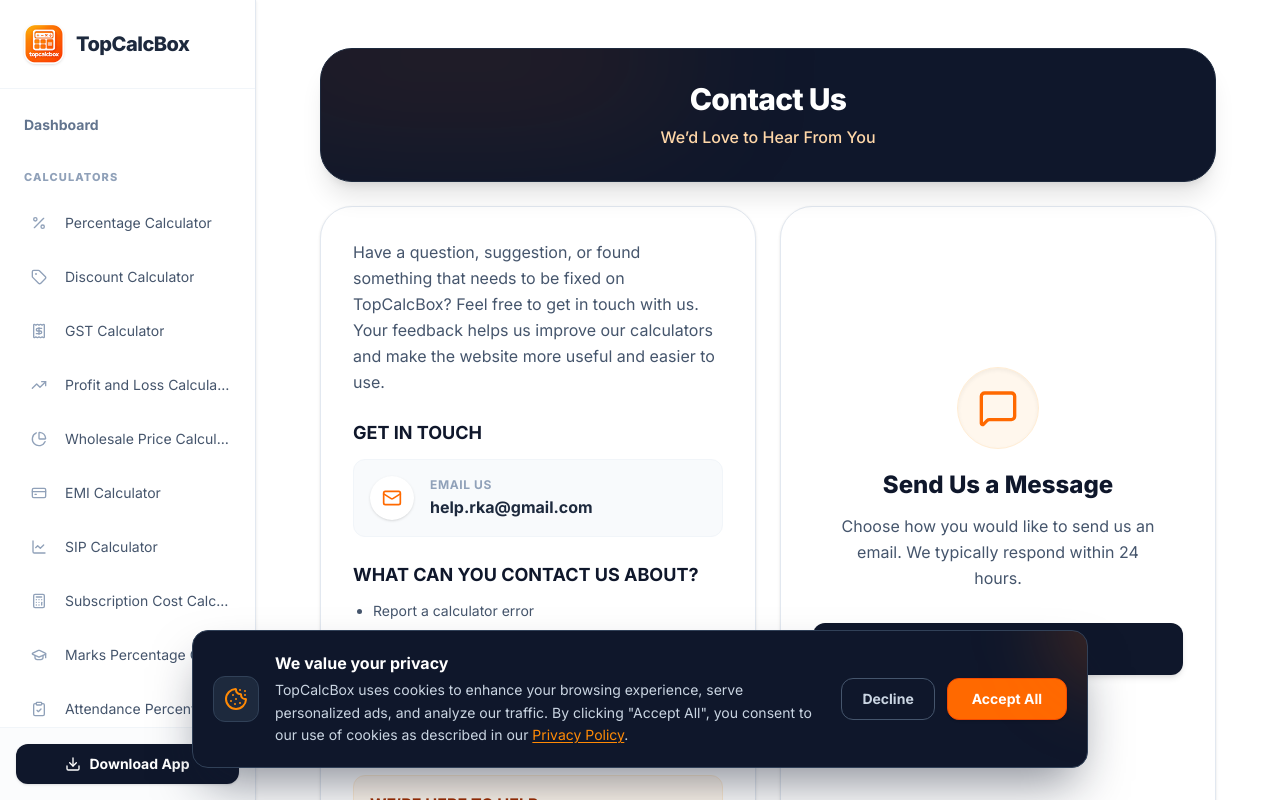
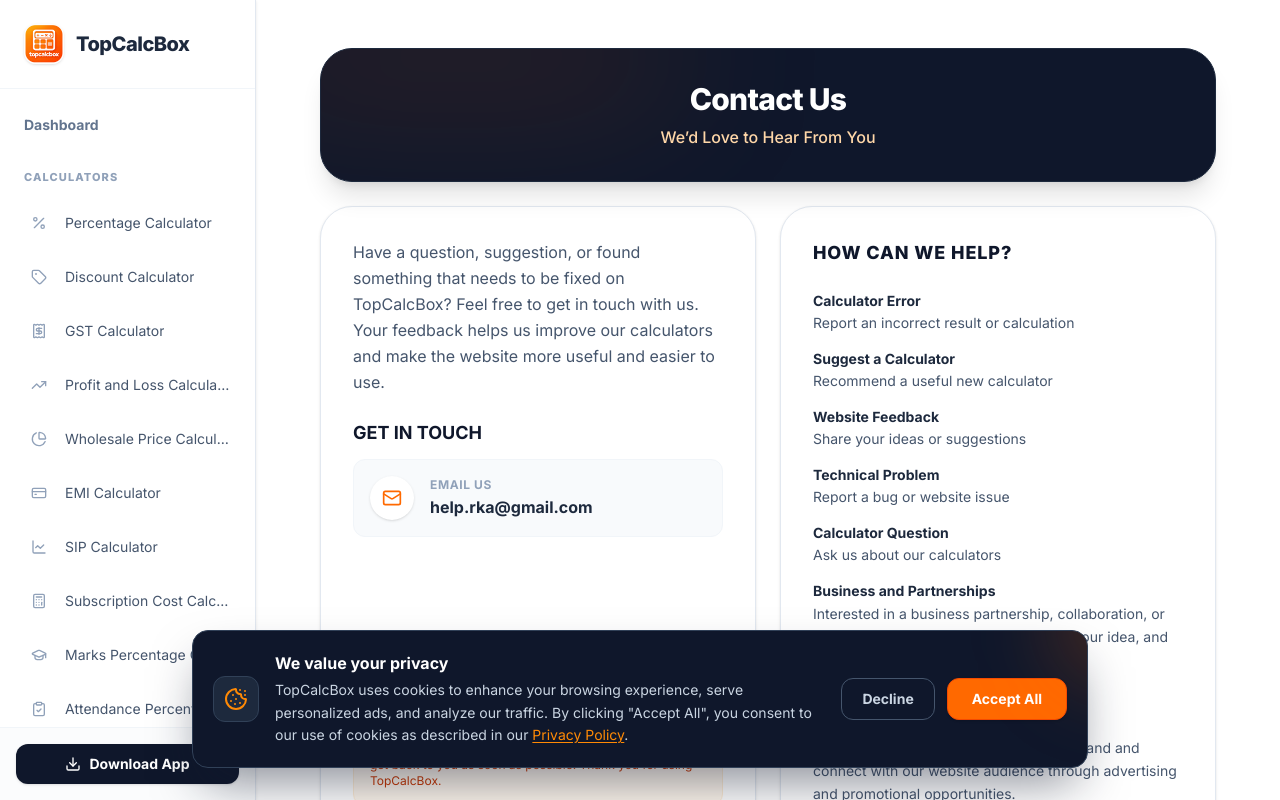
Before and after one commit to Amitrajpoot92/15tools, a Next.js app: page /contact in a window 1280 px wide. Built offline with nearby package versions, Linux system fonts and the light colour scheme.

Commit message:
Redesign footer, adjust feature badges, and fix blog dynamic route params

```diff
--- a/src/app/contact/page.tsx
+++ b/src/app/contact/page.tsx
@@ -30,15 +30,7 @@
             </div>
           </div>
 
-          <h2 className="text-lg font-bold text-slate-900 mb-3">WHAT CAN YOU CONTACT US ABOUT?</h2>
-          <ul className="list-disc pl-5 space-y-1.5 text-sm mb-6">
-            <li>Report a calculator error</li>
-            <li>Suggest a new calculator</li>
-            <li>Share feedback about the website</li>
-            <li>Report a technical problem</li>
-            <li>Ask a question about our calculators</li>
-            <li>Business or partnership enquiries</li>
-          </ul>
+
 
           <div className="mt-auto bg-orange-50 p-4 rounded-xl border border-orange-100">
             <h3 className="font-bold text-orange-800 mb-1">WE’RE HERE TO HELP</h3>
@@ -47,32 +39,38 @@
         </div>
 
         {/* Direct Email Prompt */}
-        <div className="bg-white p-6 md:p-8 rounded-[2rem] border border-slate-200 shadow-sm flex flex-col justify-center items-center text-center">
-          <div className="bg-orange-50 p-5 rounded-full mb-5 border border-orange-100 shadow-inner">
-            <MessageSquare className="w-10 h-10 text-orange-500" />
-          </div>
-          <h2 className="text-2xl font-extrabold text-slate-900 mb-3">
-            Send Us a Message
-          </h2>
-          <p className="text-slate-600 mb-8 text-sm md:text-base leading-relaxed max-w-xs">
-            Choose how you would like to send us an email. We typically respond within 24 hours.
-          </p>
+        <div className="bg-white p-6 md:p-8 rounded-[2rem] border border-slate-200 shadow-sm text-slate-600 flex flex-col">
+          <h2 className="text-lg font-extrabold text-slate-900 mb-6 uppercase tracking-wider">HOW CAN WE HELP?</h2>
 
-          <div className="w-full">
-            <a
-              href="https://mail.google.com/mail/?view=cm&fs=1&to=help.rka@gmail.com"
-              target="_blank"
-              rel="noopener noreferrer"
-              className="w-full bg-slate-900 text-white font-bold py-3.5 px-6 rounded-xl hover:bg-orange-600 transition-all shadow-md flex items-center justify-center gap-2 hover:scale-[1.02]"
-            >
-              <svg viewBox="0 0 24 24" className="w-5 h-5 fill-current"><path d="M24 5.457v13.909c0 .904-.732 1.636-1.636 1.636h-3.819V11.73L12 16.64l-6.545-4.91v9.273H1.636A1.636 1.636 0 0 1 0 19.366V5.457c0-2.023 2.309-3.178 3.927-1.964L5.455 4.64 12 9.548l6.545-4.91 1.528-1.145C21.69 2.28 24 3.434 24 5.457z"/></svg>
-              Open in Gmail
-            </a>
-          </div>
-
-          <div className="mt-8 text-xs font-medium text-slate-400 bg-slate-50 px-4 py-2 rounded-lg border border-slate-100">
-            Or email us manually at: <br/>
-            <span className="text-slate-700 font-bold">help.rka@gmail.com</span>
+          <div className="space-y-4">
+            <div>
+              <h3 className="font-bold text-slate-800 text-sm">Calculator Error</h3>
+              <p className="text-sm mt-0.5">Report an incorrect result or calculation</p>
+            </div>
+            <div>
+              <h3 className="font-bold text-slate-800 text-sm">Suggest a Calculator</h3>
+              <p className="text-sm mt-0.5">Recommend a useful new calculator</p>
+            </div>
+            <div>
+              <h3 className="font-bold text-slate-800 text-sm">Website Feedback</h3>
+              <p className="text-sm mt-0.5">Share your ideas or suggestions</p>
+            </div>
+            <div>
+              <h3 className="font-bold text-slate-800 text-sm">Technical Problem</h3>
+              <p className="text-sm mt-0.5">Report a bug or website issue</p>
+            </div>
+            <div>
+              <h3 className="font-bold text-slate-800 text-sm">Calculator Question</h3>
+              <p className="text-sm mt-0.5">Ask us about our calculators</p>
+            </div>
+            <div>
+              <h3 className="font-bold text-slate-800 text-sm">Business and Partnerships</h3>
+              <p className="text-sm mt-0.5 leading-relaxed">Interested in a business partnership, collaboration, or professional opportunity? Tell us about your idea, and let’s explore how we can work together.</p>
+            </div>
+            <div className="pt-2">
+              <h3 className="font-bold text-slate-900 text-sm flex items-center gap-1.5 bg-orange-50 inline-flex px-3 py-1 rounded-lg border border-orange-100 mb-1.5"><span className="text-base">📢</span> Advertise With Us</h3>
+              <p className="text-sm mt-0.5 leading-relaxed">Promote your product, service, app, or brand and connect with our website audience through advertising and promotional opportunities.</p>
+            </div>
           </div>
         </div>
       </div>
--- a/src/app/page.tsx
+++ b/src/app/page.tsx
@@ -3,7 +3,7 @@
 import { useState } from "react";
 import { TOOLS } from "@/lib/constants";
 import { ToolCard } from "@/components/ToolCard";
-import { Search, Sparkles, CheckCircle2, Zap, Smartphone, MousePointer2, ShieldCheck, HelpCircle, FileQuestion, Calculator } from "lucide-react";
+import { Search, Sparkles, CheckCircle2, Zap, Smartphone, MousePointer2, ShieldCheck, HelpCircle, FileQuestion, Calculator, Banknote, CalendarDays, ShoppingCart, Heart } from "lucide-react";
 import { motion } from "framer-motion";
 
 export default function Home() {
@@ -62,7 +62,7 @@
             transition={{ delay: 0.3 }}
             className="relative w-full max-w-lg group"
           >
-            <div className="absolute inset-y-0 left-0 pl-4 flex items-center pointer-events-none">
+            <div className="absolute inset-y-0 left-0 pl-4 flex items-center pointer-events-none z-10">
               <Search className="w-5 h-5 md:w-6 md:h-6 text-slate-400 group-focus-within:text-orange-400 transition-colors" />
             </div>
             <input
@@ -77,50 +77,55 @@
       </div>
 
       {/* Features Badges */}
-      <div className="flex flex-wrap justify-center gap-2 md:gap-3 mt-6 mb-8 max-w-5xl mx-auto px-1 sm:px-2">
-        <div className="flex justify-center gap-2 md:gap-3 w-full md:w-auto">
+      <div className="flex flex-wrap justify-center gap-2.5 md:gap-3 mt-6 mb-10 max-w-4xl mx-auto px-2">
         {[
           { icon: ShieldCheck, text: "100% Free to Use" },
           { icon: MousePointer2, text: "No Sign-Up Required" },
+          { icon: Zap, text: "Lightning Fast" },
+          { icon: Smartphone, text: "Mobile-Friendly" },
+          { icon: CheckCircle2, text: "Easy to Understand" }
         ].map((feature, idx) => (
-            <div key={`r1-${idx}`} className="inline-flex items-center justify-center space-x-1 sm:space-x-1.5 bg-white border border-slate-200 text-slate-600 px-2 sm:px-3 py-1.5 md:px-4 rounded-full text-[9px] sm:text-[10px] md:text-xs font-extrabold uppercase tracking-widest shadow-sm hover:border-orange-200 hover:text-orange-600 hover:bg-orange-50 transition-all cursor-default">
-              <feature.icon className="w-3 h-3 sm:w-3.5 sm:h-3.5 md:w-4 md:h-4 flex-shrink-0" />
+          <div
+            key={idx}
+            className="inline-flex items-center space-x-1.5 bg-white border border-slate-200 text-slate-700 px-3 py-1.5 md:px-4 md:py-2 rounded-full text-[10px] md:text-xs font-black uppercase tracking-widest shadow-sm hover:border-orange-300 hover:text-orange-600 hover:bg-orange-50 hover:shadow-md transition-all cursor-default"
+          >
+            <feature.icon className="w-3.5 h-3.5 md:w-4 md:h-4 text-orange-500" strokeWidth={2.5} />
             <span className="whitespace-nowrap">{feature.text}</span>
           </div>
         ))}
       </div>
-        <div className="flex justify-center gap-2 md:gap-3 w-full md:w-auto">
-          {[
-            { icon: Zap, text: "Lightning Fast" },
-            { icon: Smartphone, text: "Mobile-Friendly" },
-          ].map((feature, idx) => (
-            <div key={`r2-${idx}`} className="inline-flex items-center justify-center space-x-1 sm:space-x-1.5 bg-white border border-slate-200 text-slate-600 px-2 sm:px-3 py-1.5 md:px-4 rounded-full text-[9px] sm:text-[10px] md:text-xs font-extrabold uppercase tracking-widest shadow-sm hover:border-orange-200 hover:text-orange-600 hover:bg-orange-50 transition-all cursor-default">
-              <feature.icon className="w-3 h-3 sm:w-3.5 sm:h-3.5 md:w-4 md:h-4 flex-shrink-0" />
-              <span className="whitespace-nowrap">{feature.text}</span>
+
+      {/* Grid Section */}
+      <div>
+        {/* Main Header Banner */}
+        <div className="relative overflow-hidden rounded-[1.25rem] border border-orange-100 bg-orange-50/70 p-2 md:p-3 flex items-center justify-between shadow-sm mb-10">
+          <div className="flex items-center gap-3 md:gap-4">
+            {/* Left Icon Block */}
+            <div className="w-14 h-14 md:w-16 md:h-16 rounded-xl flex items-center justify-center shadow-md bg-gradient-to-br from-amber-400 to-orange-500 text-white shrink-0 ml-1 md:ml-2">
+              <Calculator className="w-7 h-7 md:w-8 md:h-8" strokeWidth={2.5} />
             </div>
-          ))}
-        </div>
-        <div className="flex justify-center gap-2 md:gap-3 w-full md:w-auto">
-          {[
-            { icon: CheckCircle2, text: "Easy to Understand" }
-          ].map((feature, idx) => (
-            <div key={`r3-${idx}`} className="inline-flex items-center justify-center space-x-1 sm:space-x-1.5 bg-white border border-slate-200 text-slate-600 px-2 sm:px-3 py-1.5 md:px-4 rounded-full text-[9px] sm:text-[10px] md:text-xs font-extrabold uppercase tracking-widest shadow-sm hover:border-orange-200 hover:text-orange-600 hover:bg-orange-50 transition-all cursor-default">
-              <feature.icon className="w-3 h-3 sm:w-3.5 sm:h-3.5 md:w-4 md:h-4 flex-shrink-0" />
-              <span className="whitespace-nowrap">{feature.text}</span>
-            </div>
-          ))}
+
+            {/* Title */}
+            <div className="flex flex-col justify-center">
+              <h2 className="text-xl md:text-3xl font-black text-slate-800 tracking-tight leading-none">
+                {searchQuery ? "Search Results" : (
+                  <>All <span className="bg-gradient-to-r from-orange-500 to-rose-500 bg-clip-text text-transparent">Calculators</span></>
+                )}
+              </h2>
+              {!searchQuery && (
+                <p className="text-[11px] md:text-sm font-bold text-slate-600 mt-1 md:mt-1.5">
+                  Explore all tools in one place
+                </p>
+              )}
             </div>
           </div>
 
-      {/* Grid Section */}
-      <div>
-        <div className="flex items-center justify-between mb-8 px-2">
-          <h2 className="text-2xl font-bold text-slate-800">
-            {searchQuery ? "Search Results" : "All Calculators"}
-          </h2>
-          <span className="text-sm font-bold text-slate-400 bg-slate-100 px-3 py-1 rounded-full border border-slate-200">
-            {filteredTools.length} Tools
-          </span>
+          {/* Right Tools Badge */}
+          <div className="mr-1 md:mr-2 flex items-center justify-center gap-1.5 px-3 py-1.5 md:px-5 md:py-2.5 rounded-xl shadow-sm bg-gradient-to-br from-orange-400 to-orange-600 text-white shrink-0 border-2 md:border-[3px] border-white">
+            <div className="hidden sm:block"><Sparkles className="w-4 h-4 md:w-5 md:h-5 fill-white/20" /></div>
+            <span className="text-lg md:text-2xl font-black leading-none">{filteredTools.length}</span>
+            <span className="text-[9px] md:text-sm font-bold mt-0.5">Tools</span>
+          </div>
         </div>
 
         {filteredTools.length > 0 ? (
@@ -136,14 +141,40 @@
               const categoryTools = filteredTools.filter(t => t.category === category);
               if (categoryTools.length === 0) return null;
 
+              const categoryThemes: Record<string, { lightBg: string, border: string, iconBg: string, badgeBg: string, titleColor: string, icon: any }> = {
+                "FINANCE & MONEY": { lightBg: "bg-orange-50/70", border: "border-orange-100", iconBg: "bg-gradient-to-br from-amber-400 to-orange-500", badgeBg: "bg-gradient-to-br from-orange-400 to-orange-600", titleColor: "text-slate-900", icon: Banknote },
+                "MATH & EDUCATION": { lightBg: "bg-blue-50/70", border: "border-blue-100", iconBg: "bg-gradient-to-br from-blue-400 to-blue-600", badgeBg: "bg-gradient-to-br from-blue-400 to-blue-600", titleColor: "text-blue-900", icon: Calculator },
+                "DATE & AGE": { lightBg: "bg-purple-50/70", border: "border-purple-100", iconBg: "bg-gradient-to-br from-purple-400 to-purple-600", badgeBg: "bg-gradient-to-br from-purple-400 to-purple-600", titleColor: "text-slate-900", icon: CalendarDays },
+                "SHOPPING & DAILY LIFE": { lightBg: "bg-emerald-50/70", border: "border-emerald-100", iconBg: "bg-gradient-to-br from-emerald-400 to-emerald-600", badgeBg: "bg-gradient-to-br from-emerald-400 to-emerald-600", titleColor: "text-emerald-900", icon: ShoppingCart },
+                "HEALTH & FITNESS": { lightBg: "bg-rose-50/70", border: "border-rose-100", iconBg: "bg-gradient-to-br from-rose-400 to-rose-600", badgeBg: "bg-gradient-to-br from-rose-400 to-rose-600", titleColor: "text-rose-900", icon: Heart },
+                "FUN & LIFESTYLE": { lightBg: "bg-amber-50/70", border: "border-amber-100", iconBg: "bg-gradient-to-br from-amber-400 to-amber-600", badgeBg: "bg-gradient-to-br from-amber-400 to-amber-600", titleColor: "text-amber-900", icon: Sparkles }
+              };
+
+              const cTheme = categoryThemes[category] || categoryThemes["FINANCE & MONEY"];
+
               return (
                 <div key={category} className="space-y-6">
-                  <div className="flex items-center gap-3 border-b-2 border-slate-100 pb-3 pl-2">
-                    <h3 className="text-xl font-extrabold text-slate-800 tracking-tight">{category}</h3>
-                    <span className="text-xs font-bold text-orange-500 bg-orange-50 px-2.5 py-1 rounded-full border border-orange-100">
-                      {categoryTools.length}
-                    </span>
+                  {/* Category Header Banner */}
+                  <div className={`relative overflow-hidden rounded-[1.25rem] border ${cTheme.border} ${cTheme.lightBg} p-1.5 md:p-2 flex items-center justify-between shadow-sm`}>
+                    <div className="flex items-center gap-3">
+                      {/* Left Icon Block */}
+                      <div className={`w-12 h-12 md:w-14 md:h-14 rounded-xl flex items-center justify-center shadow-md ${cTheme.iconBg} text-white shrink-0 ml-1 md:ml-2`}>
+                        <cTheme.icon className="w-6 h-6 md:w-7 md:h-7" strokeWidth={2.5} />
                       </div>
+
+                      {/* Title */}
+                      <h3 className={`text-lg md:text-xl font-black ${cTheme.titleColor} uppercase tracking-tight`}>
+                        {category}
+                      </h3>
+                    </div>
+
+                    {/* Right Tools Badge */}
+                    <div className={`mr-1.5 md:mr-2 flex flex-col items-center justify-center w-12 h-12 md:w-14 md:h-14 rounded-xl shadow-sm ${cTheme.badgeBg} text-white shrink-0 border-2 md:border-[3px] border-white`}>
+                      <span className="text-xl md:text-2xl font-black leading-none">{categoryTools.length}</span>
+                      <span className="text-[8px] md:text-[9px] font-bold uppercase tracking-wider mt-0.5">Tools</span>
+                    </div>
+                  </div>
+
                   <div className="grid grid-cols-1 md:grid-cols-2 lg:grid-cols-3 gap-5">
                     {categoryTools.map((tool, idx) => (
                       <ToolCard key={tool.slug} tool={tool} index={idx} />
--- a/src/components/Footer.tsx
+++ b/src/components/Footer.tsx
@@ -2,35 +2,42 @@
 
 export function Footer() {
   return (
-    <footer className="w-full border-t border-slate-200 bg-slate-50 mt-0 pt-10 pb-8">
-      <div className="max-w-7xl mx-auto px-6 md:px-10">
-        <div className="mb-8 max-w-2xl">
-          {/* Brand & Description */}
-          <div>
-            <div className="flex items-center space-x-3 mb-6">
-              <img src="/icon.png" alt="TopCalcBox Logo" className="w-10 h-10 rounded-[10px] shadow-sm" />
-              <span className="text-2xl font-extrabold text-slate-800 tracking-tight">
-                TopCalcBox
-              </span>
+    <footer className="w-full bg-[#fcf9f2] border-t border-orange-100 mt-16 pt-16 pb-12">
+      <div className="max-w-3xl mx-auto px-6 text-center">
+
+        {/* Logo and Brand */}
+        <Link href="/" className="inline-flex flex-col items-center justify-center mb-6 outline-none group">
+          <div className="flex items-center space-x-3">
+            <div className="relative">
+              {/* Strong orange glow behind the logo */}
+              <div className="absolute inset-0 bg-orange-500 blur-xl opacity-40 rounded-xl" />
+              <img src="/icon.png" alt="TopCalcBox Logo" className="w-10 h-10 rounded-xl relative z-10 shadow-sm" />
             </div>
-            <p className="text-sm text-slate-500 leading-relaxed">
-              TopCalcBox is a free online calculator platform designed to make everyday calculations simple, quick, and easy. Find useful calculators for finance, math, education, health, dates, and daily-life needs — all in one place.
-            </p>
+            <span className="text-2xl font-black text-slate-800 tracking-tight">
+              TopCalcBox
+            </span>
           </div>
+        </Link>
+
+        {/* Description */}
+        <p className="text-[15px] text-slate-600 leading-relaxed max-w-xl mx-auto mb-10 font-medium">
+          TopCalcBox is a free online calculator platform designed to make everyday calculations simple, quick, and easy. Find useful calculators for finance, math, education, health, dates, and daily-life needs — all in one place.
+        </p>
+
+        {/* Links */}
+        <div className="flex flex-wrap justify-center gap-x-6 gap-y-3 mb-10">
+          <Link href="/about" className="text-sm font-bold text-slate-600 hover:text-orange-600 transition-colors">About Us</Link>
+          <Link href="/contact" className="text-sm font-bold text-slate-600 hover:text-orange-600 transition-colors">Contact</Link>
+          <Link href="/privacy-policy" className="text-sm font-bold text-slate-600 hover:text-orange-600 transition-colors">Privacy Policy</Link>
+          <Link href="/terms-and-conditions" className="text-sm font-bold text-slate-600 hover:text-orange-600 transition-colors">Terms and Conditions</Link>
+          <Link href="/disclaimer" className="text-sm font-bold text-slate-600 hover:text-orange-600 transition-colors">Disclaimer</Link>
         </div>
 
-        <div className="border-t border-slate-200 pt-8 flex flex-col-reverse md:flex-row items-center justify-between gap-6 md:gap-0">
-          <p className="text-sm text-slate-500 font-medium text-center md:text-left">
-            © 2026 TopCalcBox. All Rights Reserved. All calculators are for informational and educational purposes only.
-          </p>
-          <div className="flex space-x-4 md:space-x-6 flex-wrap justify-center md:justify-end gap-y-2">
-            <Link href="/about" className="text-sm text-slate-500 hover:text-orange-600 font-medium transition-colors">About Us</Link>
-            <Link href="/contact" className="text-sm text-slate-500 hover:text-orange-600 font-medium transition-colors">Contact</Link>
-            <Link href="/privacy-policy" className="text-sm text-slate-500 hover:text-orange-600 font-medium transition-colors">Privacy Policy</Link>
-            <Link href="/terms-and-conditions" className="text-sm text-slate-500 hover:text-orange-600 font-medium transition-colors">Terms and Conditions</Link>
-            <Link href="/disclaimer" className="text-sm text-slate-500 hover:text-orange-600 font-medium transition-colors">Disclaimer</Link>
-          </div>
-        </div>
+        {/* Copyright */}
+        <p className="text-[13px] text-slate-400 font-medium max-w-lg mx-auto leading-relaxed">
+          © {new Date().getFullYear()} TopCalcBox. All Rights Reserved. All calculators are for informational and educational purposes only.
+        </p>
+
       </div>
     </footer>
   );
--- a/src/lib/constants.ts
+++ b/src/lib/constants.ts
@@ -40,6 +40,7 @@
   icon: React.ElementType;
   color: string;
   category: Category;
+  popular?: boolean;
 };
 
 // Premium Orange/Warm Palette:
@@ -54,7 +55,8 @@
     description: "Quickly find the percentage of any number, calculate discounts, or figure out ratio percentages.",
     icon: Percent,
     color: "text-orange-500",
-    category: "FINANCE & MONEY"
+    category: "FINANCE & MONEY",
+    popular: true
   },
   {
     name: "Discount Calculator",
```
Also changed, not shown: src/app/blog/[slug]/page.tsx (+6 -4 lines), src/components/ToolCard.tsx (+26 -10 lines). Lines whose indentation alone changed are shown as unchanged.
